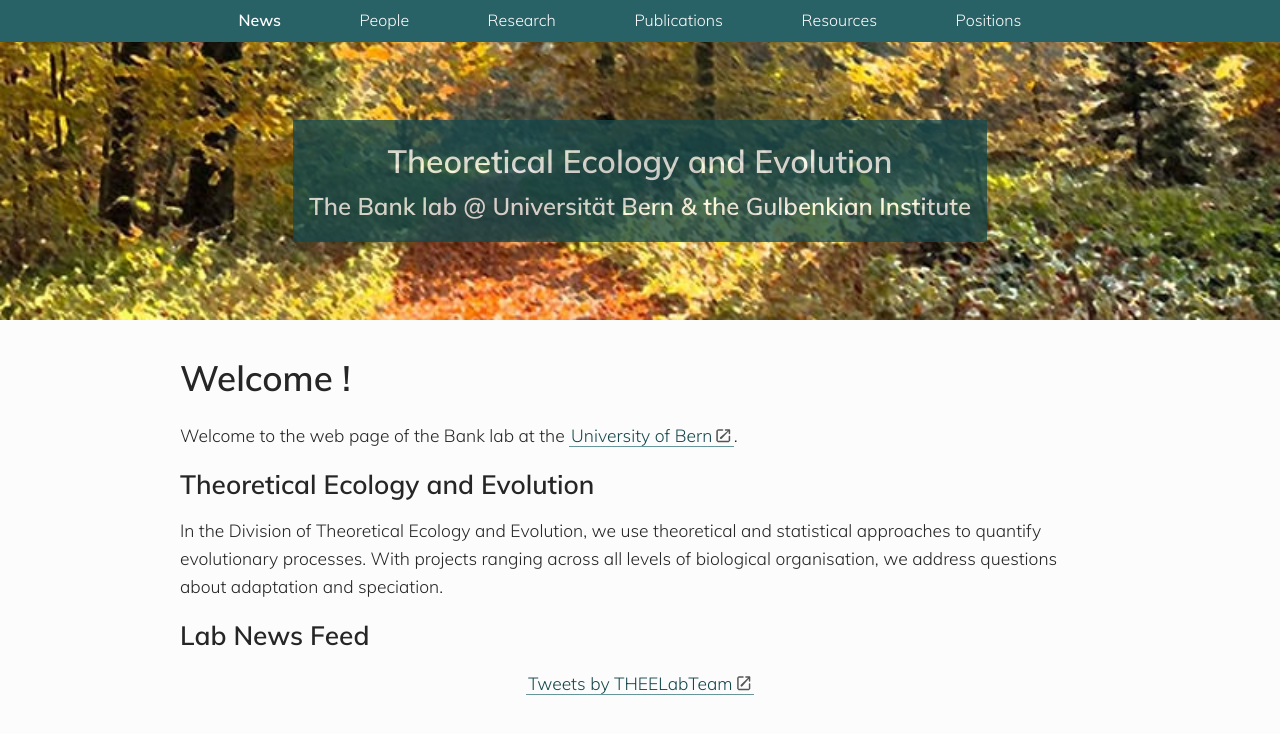
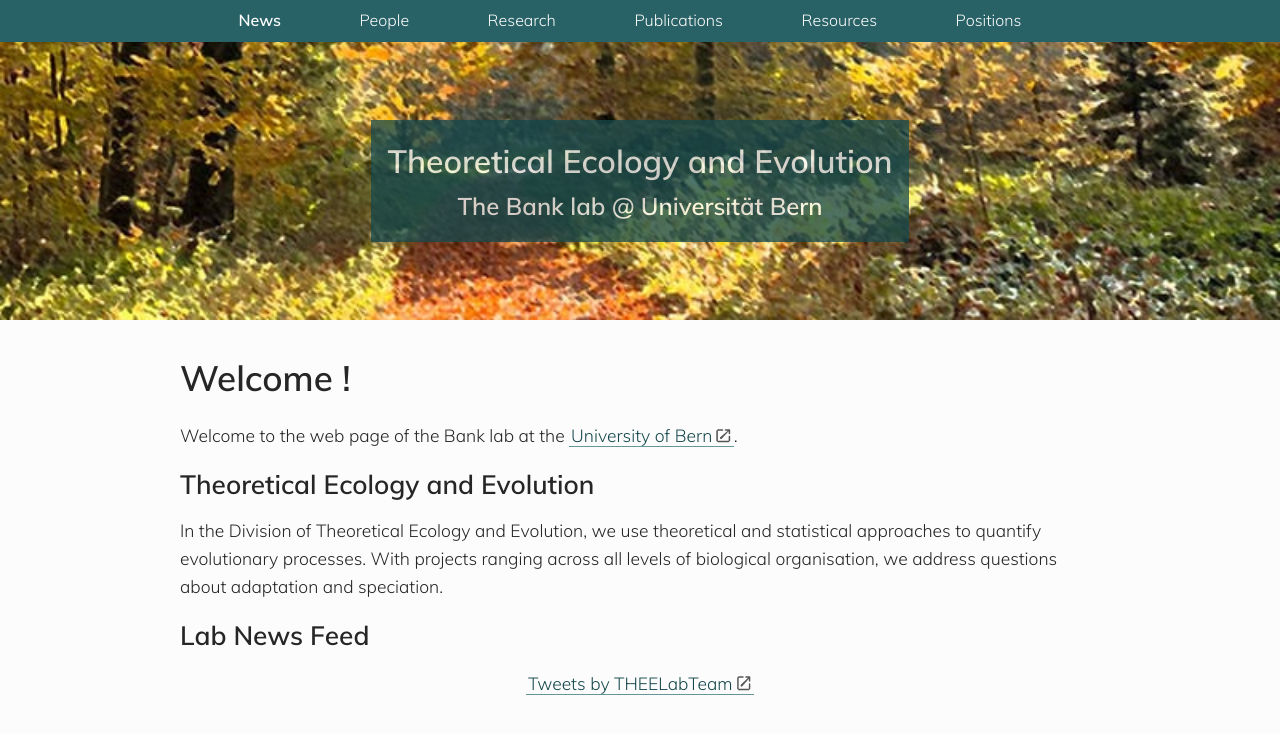
Before and after one commit to banklab/banklab.github.io, a Jekyll site: the page built from index.md, in a window 1280 px wide. Shown: the top 734 px of the page. Built offline with Jekyll 4.4.1, drawn with Linux system fonts in a browser that asks for light colours; some web fonts are replaced; comment, search, counter and statistics services are not loaded.

Commit message:
Update default.html

```diff
--- a/_layouts/default.html
+++ b/_layouts/default.html
@@ -16,7 +16,7 @@
       {% include navigation.html %}
       <div class="c-header__textbox">
         <h1 class="c-header__heading">Theoretical Ecology and Evolution</h1>
-        <h2 class="c-header__subheading">The Bank lab @ Universität Bern & the Gulbenkian Institute</h2>
+        <h2 class="c-header__subheading">The Bank lab @ Universität Bern</h2>
       </div>
     </header>
     <main class="c-card">
```
